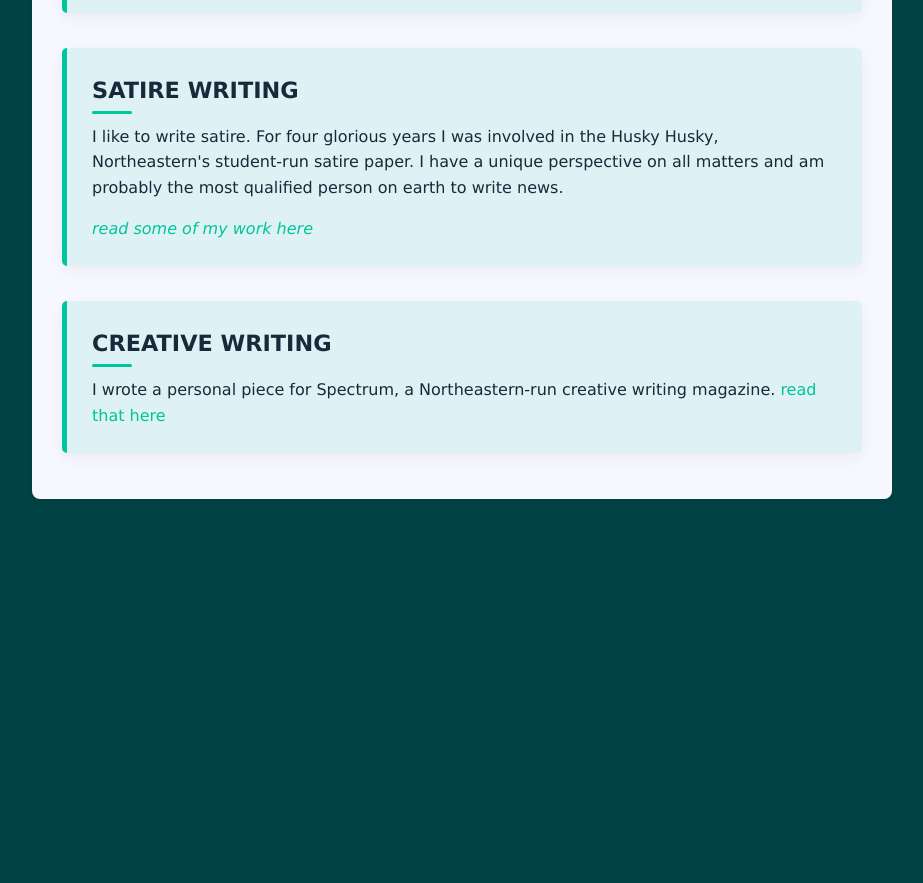
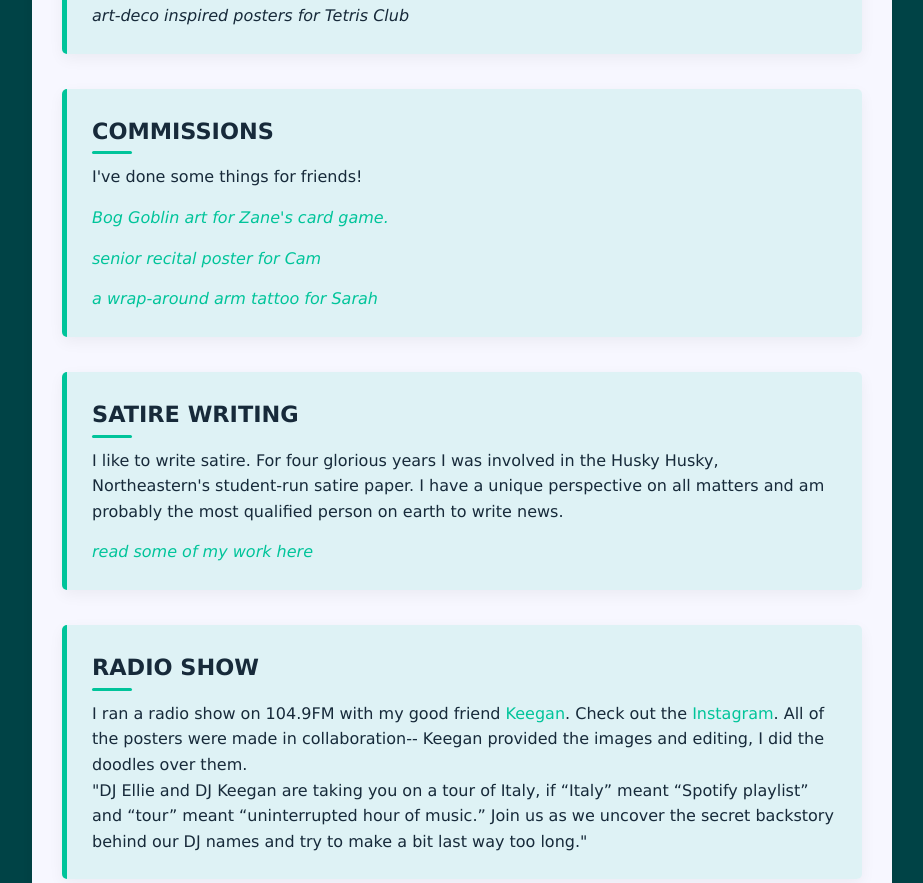
Before and after one commit to ellealeru/elliewebsite, a plain HTML site: page funellie.html in a window 1280 px wide. Shown: the part 511-1394 px from the top of the page, without its empty margins (178-1101 px from the left). Before the commit the page ends 1030 px from the top, so only its background shows below. Drawn offline with Linux system fonts and the light colour scheme.

Commit message:
MORE UPDATES

```diff
--- a/funellie.html
+++ b/funellie.html
@@ -29,13 +29,36 @@
                 <div class="cta-link">
                   <p><a href="https://docs.google.com/spreadsheets/d/1-NRARTxrTIdc8ps5A9Sgxc9RrmKuVT9RJqJQ1gKM3ok/edit?usp=sharing" target="_blank">a collection of paintings I like</a></p>
                 </div>
+                <div class="cta-link">
+                  <p><a href="images/tetrisPosters.png"></a>art-deco inspired posters for Tetris Club</p>
+                </div>
             </li>
+            <li class="interest-item">
+              <h3>COMMISSIONS</h3>
+              <p>I've done some things for friends!</p>
+              <div class="cta-link">
+                  <p><a href="https://dizzywizards.com/" target="_blank">Bog Goblin art for Zane's card game.</a></p>
+              </div>
+              <div class="cta-link">
+                <p><a href="images/camPoster.png" target="_blank">senior recital poster for Cam</a></p>
+              </div>
+              <div class="cta-link">
+                <p><a href="/commisssionGallery/drawings/stattoo.png" target="_blank">a wrap-around arm tattoo for Sarah</a></p>
+              </div>
+          </li>
             <li class="interest-item">
                 <h3>SATIRE WRITING</h3>
                 <p>I like to write satire. For four glorious years I was involved in the Husky Husky, Northeastern's student-run satire paper. I have a unique perspective on all matters and am probably the most qualified person on earth to write news.</p>
                 <p class="cta-link"><a href="writing.html" target="_blank">read some of my work here</a></p>
             </li>
 
+            <li class="interest-item">
+              <h3>RADIO SHOW</h3>
+              <p>I ran a radio show on 104.9FM with my good friend <a href="justkpl.com">Keegan</a>. Check out the <a href="https://www.instagram.com/ellieandkeegan.wrbb/">Instagram</a>.
+              All of the posters were made in collaboration-- Keegan provided the images and editing, I did the doodles over them.</p>
+              <p>"DJ Ellie and DJ Keegan are taking you on a tour of Italy, if “Italy” meant “Spotify playlist” and “tour” meant “uninterrupted hour of music.”
+                Join us as we uncover the secret backstory behind our DJ names and try to make a bit last way too long."</p>
+          </li>
             <li class="interest-item">
                 <h3>CREATIVE WRITING</h3>
                 <p>I wrote a personal piece for Spectrum, a Northeastern-run creative writing magazine.
```
Also changed, not shown: 2 other files.
